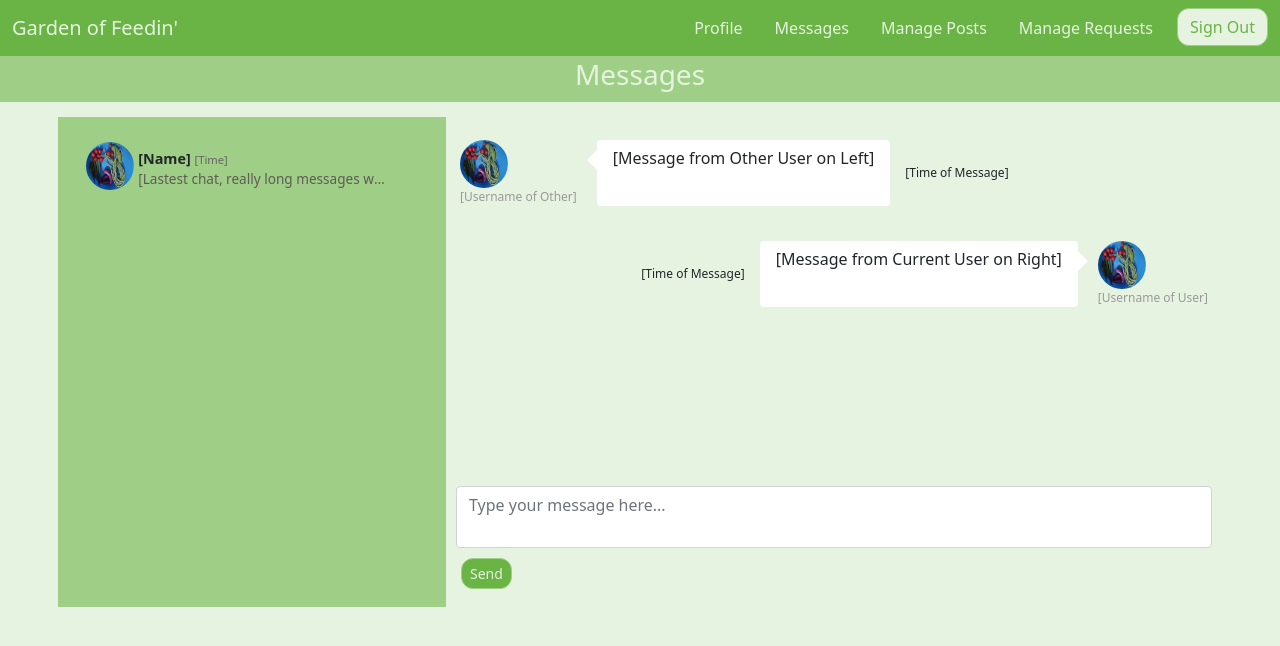
After one commit to tomrichard3011/GardenOfFeedin, a Django app: template garden/gardenApp/templates/messenger.html in a window 1280 px wide. The commit adds this page. Shown: the top 646 px of the page. Run offline with Django 3.2, Linux system fonts and the light colour scheme; the template is opened without the code that fills it, so the values that code supplies are empty; some libraries are stand-ins or nearby versions.

Commit message:
Added messenger.html, updated main.css

```diff
--- a/garden/gardenApp/static/css/main.css
+++ b/garden/gardenApp/static/css/main.css
@@ -168,6 +168,207 @@ body {
 	margin-bottom: 0px;
 }
 
+/* CHAT */
+.container-xxl {
+	margin: 15px;
+}
+.chat-box {
+	margin: 15px;
+	padding-right: 0px;
+    padding-left: 0px;
+    margin-right: auto;
+    margin-left: auto;
+
+	height:490px; /* 425 if including footer */
+	width:100%;
+}
+.chat-list {
+	height:100%;
+
+	overflow-y: scroll;
+}
+.active-chat {
+	padding-top: 19px;
+	padding-bottom:10px;
+	padding-right: 10px;
+    padding-left: 10px;
+    margin-right: auto;
+    margin-left: auto;
+
+	display:table;
+	height:490px; /* 425 if including footer */
+}
+.message-box {
+	height:75%; /* 75% if including footer */
+
+	overflow-y: scroll;
+}
+.list-group button {
+	background-color: #E7F3E1;
+}
+.list-group button:hover {
+	background-color: #6ab446;
+}
+/* Adapted from https://www.bootdey.com/snippets/view/bs4-simple-chat-app#preview */
+.users {
+    padding: 0;
+}
+.users .person {
+    position: relative;
+    width: 100%;
+    padding: 10px 1rem;
+    cursor: pointer;
+    border-bottom: 1px solid #6ab446;
+}
+
+.users .person:hover {
+    background-color: #E7F3E1;
+}
+
+.users .person:active {
+    background-color: #6AB446;
+}
+.users .person:checked {
+	background-color: #6AB446;
+}
+.users .person:last-child {
+    border-bottom: 0;
+}
+
+.users .person .user {
+    display: inline-flex;
+    position: relative;
+    margin-right: 0px;
+}
+
+.users .person .user img {
+    width: 48px;
+    height: 48px;
+    -webkit-border-radius: 50px;
+    -moz-border-radius: 50px;
+    border-radius: 50px;
+}
+.users .person p.chat-info {
+    font-weight: 600;
+    font-size: 0.9rem;
+    display: inline-block;
+}
+
+.users .person p.chat-info .time {
+    font-weight: 400;
+    font-size: .7rem;
+    text-align: left;
+    color: #656565;
+}
+.users .person p.chat-info .last-chat {
+    font-weight: 400;
+    font-size: .85rem;
+    text-align: left;
+    color: #5F5B55;
+
+	/* To display the first few characters then ellipsis */
+	display: block;
+	width: 250px;
+	overflow: hidden;
+  	white-space: nowrap;
+  	text-overflow: ellipsis;
+}
+
+/* Adapted from https://www.bootdey.com/snippets/view/bs4-simple-chat-app#preview */
+.chat-container {
+    position: relative;
+    padding: 0.25rem;
+}
+
+.chat-container li.chat-left,
+.chat-container li.chat-right {
+    display: flex;
+    flex: 1;
+    flex-direction: row;
+    margin-bottom: 35px;
+}
+
+.chat-container li img {
+    width: 48px;
+    height: 48px;
+    -webkit-border-radius: 30px;
+    -moz-border-radius: 30px;
+    border-radius: 30px;
+}
+
+.chat-container li .chat-avatar {
+    margin-right: 20px;
+}
+
+.chat-container li.chat-right {
+    justify-content: flex-end;
+}
+
+.chat-container li.chat-right > .chat-avatar {
+    margin-left: 20px;
+    margin-right: 0;
+}
+
+.chat-container li .chat-name {
+    font-size: .75rem;
+    color: #999999;
+    text-align: center;
+}
+
+.chat-container li .chat-text {
+    padding: .4rem 1rem;
+    -webkit-border-radius: 4px;
+    -moz-border-radius: 4px;
+    border-radius: 4px;
+    background: #ffffff;
+    font-weight: 300;
+    line-height: 150%;
+    position: relative;
+}
+
+.chat-container li .chat-text::before {
+    content: '';
+    position: absolute;
+    width: 0;
+    height: 0;
+    top: 10px;
+    left: -20px;
+    border: 10px solid;
+    border-color: transparent #ffffff transparent transparent;
+}
+
+.chat-container li.chat-right > .chat-text {
+    text-align: right;
+}
+
+.chat-container li.chat-right > .chat-text:before {
+    right: -20px;
+    border-color: transparent transparent transparent #ffffff;
+    left: inherit;
+}
+
+.chat-container li .chat-hour {
+    padding: 0;
+    margin-bottom: 10px;
+    font-size: .75rem;
+    display: flex;
+    flex-direction: row;
+    align-items: center;
+    justify-content: center;
+    margin: 0 0 0 15px;
+}
+
+.chat-container li .chat-hour > span {
+    font-size: 16px;
+    color: #9ec94a;
+}
+
+.chat-container li.chat-right > .chat-hour {
+    margin: 0 15px 0 0;
+}
+
+
+
 /* To remove blue highlight */
 .noSelect {
     -webkit-tap-highlight-color: transparent;
--- /dev/null
+++ b/garden/gardenApp/templates/messenger.html
@@ -0,0 +1,156 @@
+<!DOCTYPE html>
+<html lang="en">
+    <head>
+		<link href="https://cdn.jsdelivr.net/npm/bootstrap@5.1.3/dist/css/bootstrap.min.css" rel="stylesheet" integrity="sha384-1BmE4kWBq78iYhFldvKuhfTAU6auU8tT94WrHftjDbrCEXSU1oBoqyl2QvZ6jIW3" crossorigin="anonymous">
+        <!-- for local reference -->
+		<!-- <link rel="stylesheet" href="bootstrap/css/bootstrap.min.css"> -->
+
+		<link rel="stylesheet" type="text/css" href="./../static/css/main.css">
+
+		<title>Messenger</title>
+
+		<!-- Required meta tags -->
+        <meta charset="utf-8">
+        <meta name="viewport" content="width=device-width, initial-scale=1">
+
+	</head>
+
+	<body>
+
+		<!-- Navbar -->
+
+		<nav class="navbar navbar-expand-md">
+			<div class="container-fluid">
+				<a class="navbar-brand" href="/landing">Garden of Feedin'
+				</a>
+				<button class="navbar-toggler navbar-dark" type="button" data-bs-toggle="collapse" data-bs-target="#main-navigation">
+					<span class="navbar-toggler-icon"></span>
+				</button>
+				<div class="collapse navbar-collapse" id="main-navigation">
+					<ul class="navbar-nav">
+						<li class="nav-item">
+							<a class="nav-link" href="profile.html">Profile</a>
+						</li>
+						<li class="nav-item">
+							<a class="nav-link" href="messenger.html">Messages</a>
+						</li>
+						<li class="nav-item">
+							<a class="nav-link" href="posts.html">Manage Posts</a>
+						</li>
+						<li class="nav-item">
+							<a class="nav-link" href="requests.html">Manage Requests</a>
+						</li>
+
+						<li class="nav-item">
+							<a href="/signout" class="btn">Sign Out</a>
+							<!-- when you press the button should there be a sign-out.html that confirms signing out? or is going back to the homepage.html enough (of course with the back end signing them out)
+							There are 'simple alerts' that I think I can include in the homepage so when signing out, it shows up at the top of the homepage which informs the user of a successful sign out -->
+						</li>
+					</ul>
+				</div>
+			</div>
+		</nav>
+
+		<!-- Welcome Bar -->
+		<nav class="navbar-light navbar-expand-md" style="background-color: #9FCF86;">
+			<div class="welcome">
+ 			 <h3>Messages</h3>
+			</div>
+		</nav>
+
+		<!-- Container holding entire chat -->
+		<!-- <div class="container-fluid h-100"> -->
+		<div class="container chat-box d-flex flex-column">
+			<!-- row to hold columns -->
+			<div class="row overflow-auto flex-grow-1 ">
+				<!-- chat list column -->
+				<div class="col-4 chat-list" style="background-color: #9FCF86">
+					<!-- list to hold all users -->
+					<div class="list-group chat-box users" style="margin-top: 15px;  list-style-type: none;">
+						<!-- TODO loop through all chats and populate the list -->
+						 <li class="person">
+							<div class="user">
+								<img src="./../static/img/column-1.jpg" alt="" class="rounded-circle">
+							</div>
+							<p class="chat-info">
+								<span class="name">[Name]</span>
+								<span class="time">[Time]<br></span>
+								<span class="last-chat">[Lastest chat, really long messages will be cut off]</span>
+							</p>
+                        </li>
+						<!-- TODO end for loop here -->
+					</div>
+				</div>
+
+				<!-- active chat  background-color: #E7F3E1 or white? -->
+				<div class="col-8 active-chat" style="background-color: #E7F3E">
+					<!-- messages -->
+					<div class="message-box chat-container" style="margin-bottom: 5px;">
+						<!-- TODO: start forloop to populate the left and right chats accordingly (using if else to check if they belong to user?) -->
+						<li class="chat-left">
+							<div class="chat-avatar">
+								<img src="./../static/img/column-1.jpg" alt="">
+								<div class="chat-name">[Username of Other]</div>
+							</div>
+							<div class="chat-text">[Message from Other User on Left]</div>
+							<div class="chat-hour">[Time of Message]</div>
+						</li>
+
+						<li class="chat-right">
+							<div class="chat-hour">[Time of Message]</div>
+							<div class="chat-text">[Message from Current User on Right]</div>
+							<div class="chat-avatar">
+								<img src="./../static/img/column-1.jpg" alt="">
+								<div class="chat-name">[Username of User]</div>
+							</div>
+						</li>
+						<!-- TODO: end for loop here -->
+					</div>
+
+					<!-- user input -->
+					<div class="row g-3">
+						<div class="form-group mt-3 mb-0">
+							<textarea class="form-control" rows="2" placeholder="Type your message here..." style="margin-bottom: 10px; resize: none;"></textarea>
+							<button class="btn btn-primary btn-sm" type="submit">Send</button>
+						</div>
+					</div>
+
+				</div>
+			</div>
+		</div>
+
+
+
+
+		<!-- Footer -->
+		<!--
+		<footer class="page-footer" style="background-color: #222; color: #ccc; margin-top:0px; padding:0px 0 0px">
+			<div class="container">
+				<div class="row">
+			<!--		<div class="col-lg-8 col-md-8 col-sm-12">
+						<h6 class="text-uppercase font-weight-bold">Additional Information</h6>
+						<p>Disclaimers: ...</p>
+						<p>... [Add link to a Privacy Policy and ToS?]</p>
+					</div>
+				<div class="col-lg-4 col-md-4 col-sm-12">
+					<h6 class="text-uppercase font-weight-bold">Contact</h6>
+					<p>1 Washington Sq, San Jose, California
+					<br/>companyemail@website.com
+					<br/>+ 01 234 567 88
+					<br/>+ 01 234 567 89</p>
+				</div> --
+					<div class="footer-copyright text-center align-bottom" style="margin-bottom: 0px; padding: 40px 0;">© 2021 Copyright: GardenOfFeedin.com</div>
+				</div>
+			</div>
+		</footer>
+		-->
+
+
+
+	<!-- includes every Bootstrap JavaScript plugin and dependency with Popper -->
+	<script src="https://cdn.jsdelivr.net/npm/bootstrap@5.1.3/dist/js/bootstrap.bundle.min.js" integrity="sha384-ka7Sk0Gln4gmtz2MlQnikT1wXgYsOg+OMhuP+IlRH9sENBO0LRn5q+8nbTov4+1p" crossorigin="anonymous"></script>
+	<!-- custom javascript files -->
+	<script src="./../static/js/main.js"></script>
+	</body>
+
+</html>
```
